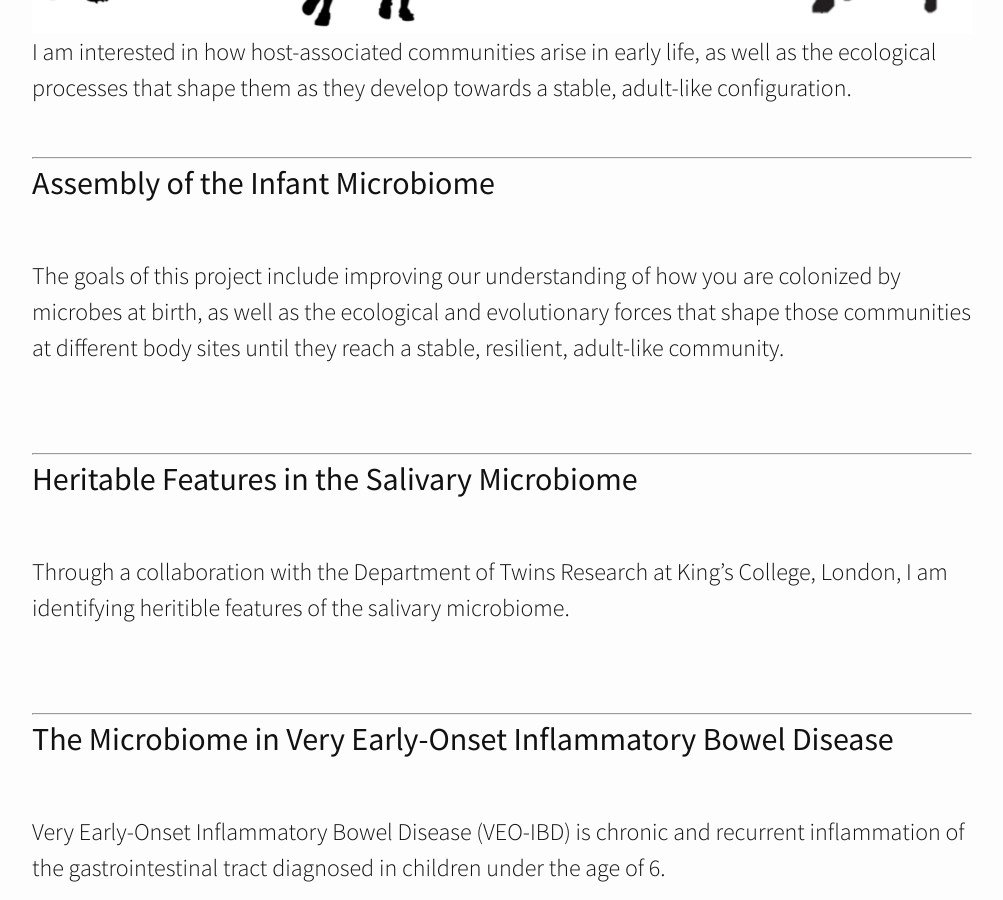
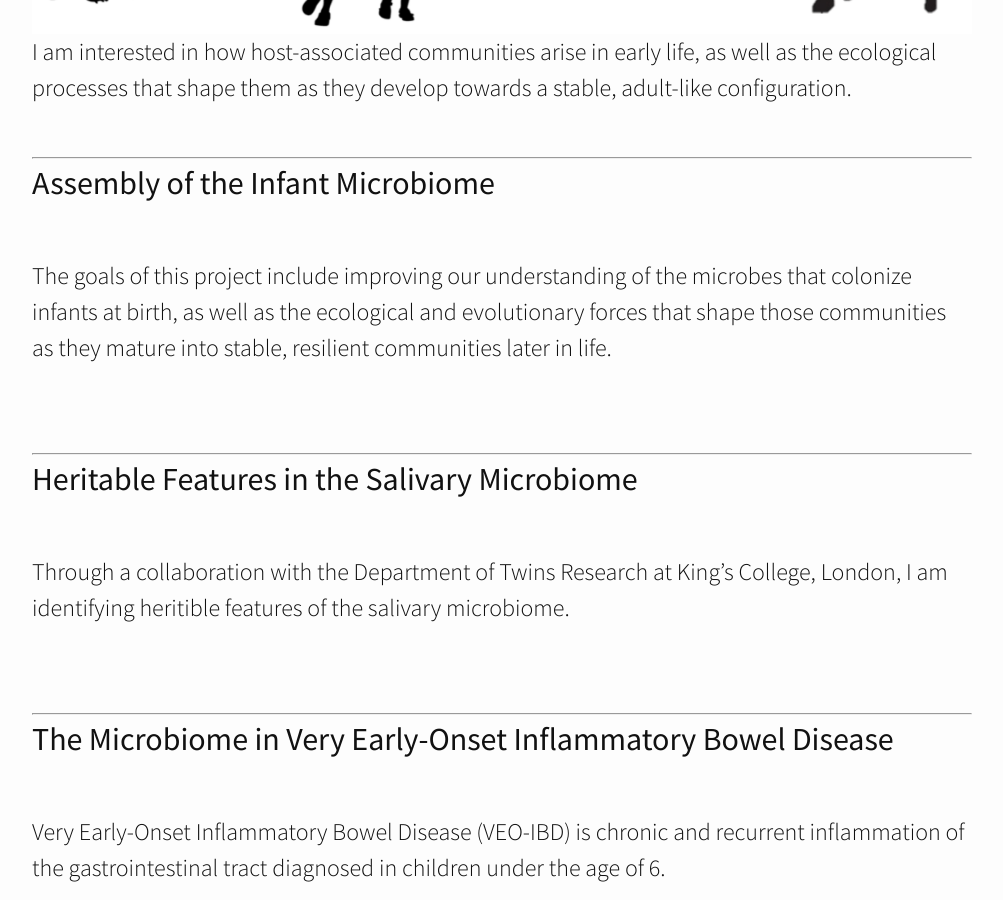
Before and after one commit to DanielSprockett/danielsprockett.github.io, a Jekyll site: the page built from research.md, in a window 1280 px wide and 900 px high, scrolled down 593 px. Shown: the whole window, without its empty margins (138-1141 px from the left). Built offline with Jekyll 4.4.1, drawn with Linux system fonts in a browser that asks for light colours; nearby versions of some CDN libraries.

Commit message:
Update research.md

```diff
--- a/research.md
+++ b/research.md
@@ -14,7 +14,7 @@ I am interested in how host-associated communities arise in early life, as well
 
 <h2>Assembly of the Infant Microbiome</h2>
 <br>
-The goals of this project include improving our understanding of how you are colonized by microbes at birth, as well as the ecological and evolutionary forces that shape those communities at different body sites until they reach a stable, resilient, adult-like community.
+The goals of this project include improving our understanding of the microbes that colonize infants at birth, as well as the ecological and evolutionary forces that shape those communities as they mature into stable, resilient communities later in life.
 <br>
 <br>
 
```
